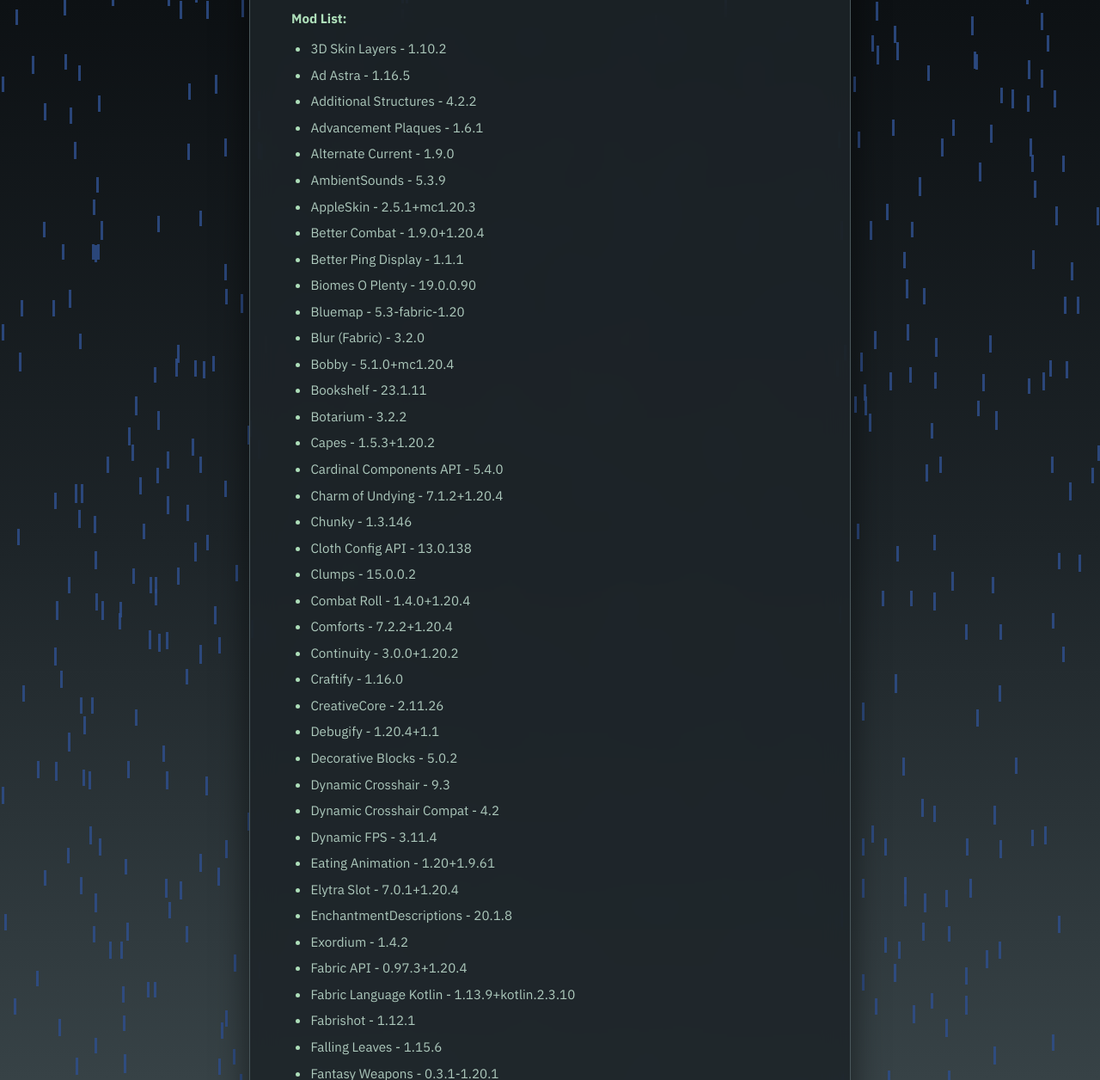
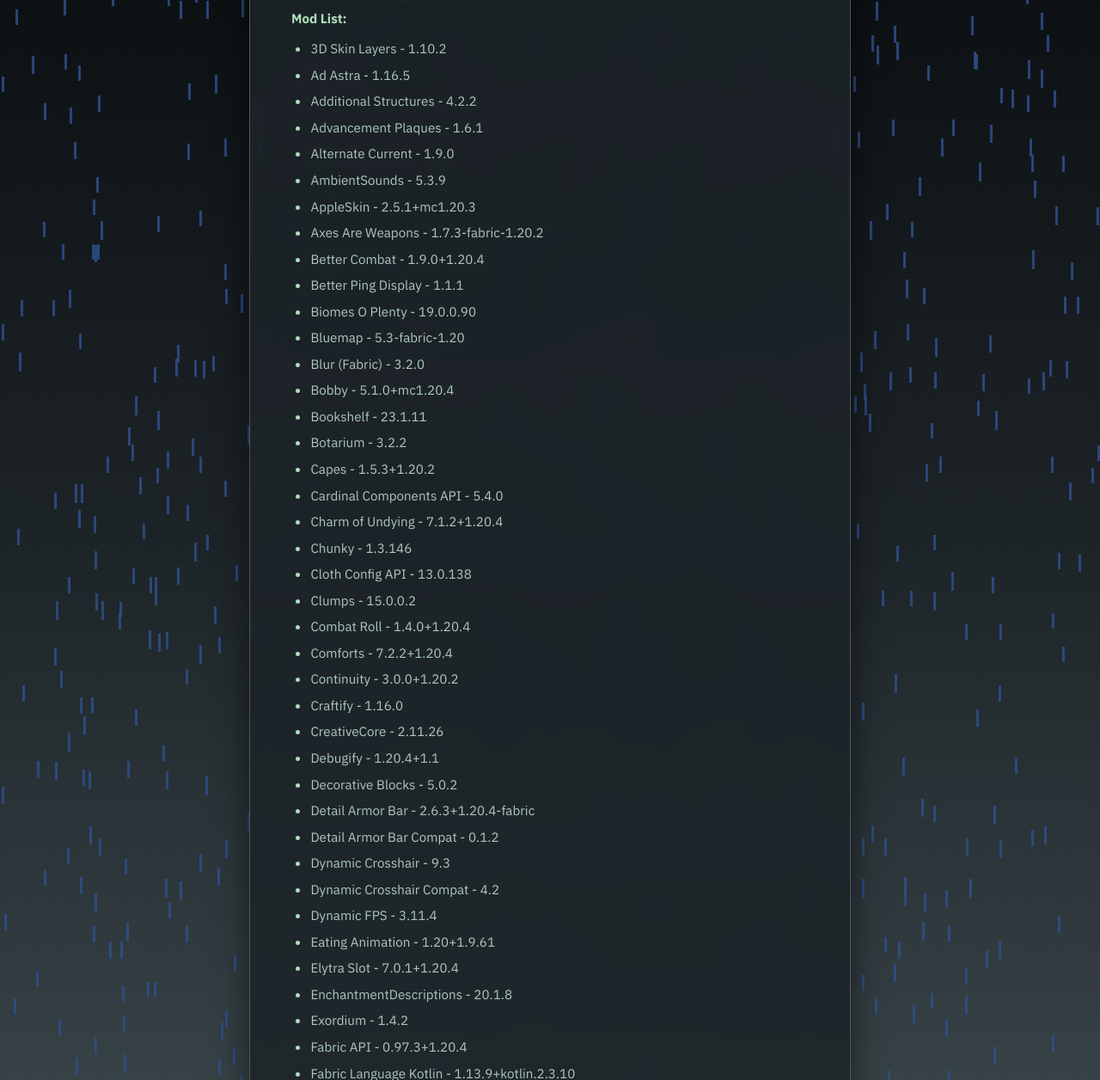
Before and after one commit to sykesgabri/hbsmp-lp, a Jekyll site: the page built from index.html, in a window 1280 px wide and 1400 px high, scrolled down 836 px, cut to the strip 0-1256 px from the top of the window. Shown: the whole strip at 86% size. Built offline with Jekyll 4.4.1, drawn with Linux system fonts in a browser that asks for light colours; nearby versions of some CDN libraries; some of the changed text lies outside the part shown.

```diff
--- a/index.html
+++ b/index.html
@@ -61,6 +61,7 @@ og_url: "https://mc.hardbass.dev"
     <li>Alternate Current - 1.9.0</li>
     <li>AmbientSounds - 5.3.9</li>
     <li>AppleSkin - 2.5.1+mc1.20.3</li>
+    <li>Axes Are Weapons - 1.7.3-fabric-1.20.2</li>
     <li>Better Combat - 1.9.0+1.20.4</li>
     <li>Better Ping Display - 1.1.1</li>
     <li>Biomes O Plenty - 19.0.0.90</li>
@@ -82,6 +83,8 @@ og_url: "https://mc.hardbass.dev"
     <li>CreativeCore - 2.11.26</li>
     <li>Debugify - 1.20.4+1.1</li>
     <li>Decorative Blocks - 5.0.2</li>
+    <li>Detail Armor Bar - 2.6.3+1.20.4-fabric</li>
+    <li>Detail Armor Bar Compat - 0.1.2</li>
     <li>Dynamic Crosshair - 9.3</li>
     <li>Dynamic Crosshair Compat - 4.2</li>
     <li>Dynamic FPS - 3.11.4</li>
@@ -106,6 +109,7 @@ og_url: "https://mc.hardbass.dev"
     <li>Krypton - 0.2.6</li>
     <li>LambDynamicLights - 2.3.4+1.20.4</li>
     <li>Legendary Tooltips - 1.4.5</li>
+    <li>Litematica - 0.17.4</li>
     <li>Lithium - 0.12.1</li>
     <li>Macaw's Paintings - 1.0.5</li>
     <li>Make Bubbles Pop - 0.3.0-fabric</li>
@@ -129,6 +133,7 @@ og_url: "https://mc.hardbass.dev"
     <li>RSS Gutenberg - 1.0.0</li>
     <li>Shoulder Surfing Reloaded - 4.2.1</li>
     <li>Shulker Box Tooltip - 4.1.0+1.20.4</li>
+    <li>Simple Voice Chat - 1.20.4-2.5.22</li>
     <li>Sodium - 0.5.8+mc1.20.4</li>
     <li>Sodium Extra - 0.5.4+mc1.20.4-build.116</li>
     <li>Sound Physics Remastered - 1.20.4-1.4.5</li>
```
Also changed, not shown: _posts/2026-03-11-construction-of-ido-front-replica-underway.md (added, +33 -0 lines), assets/images/hbnn/2026-03-11/idofront.webp (added).
